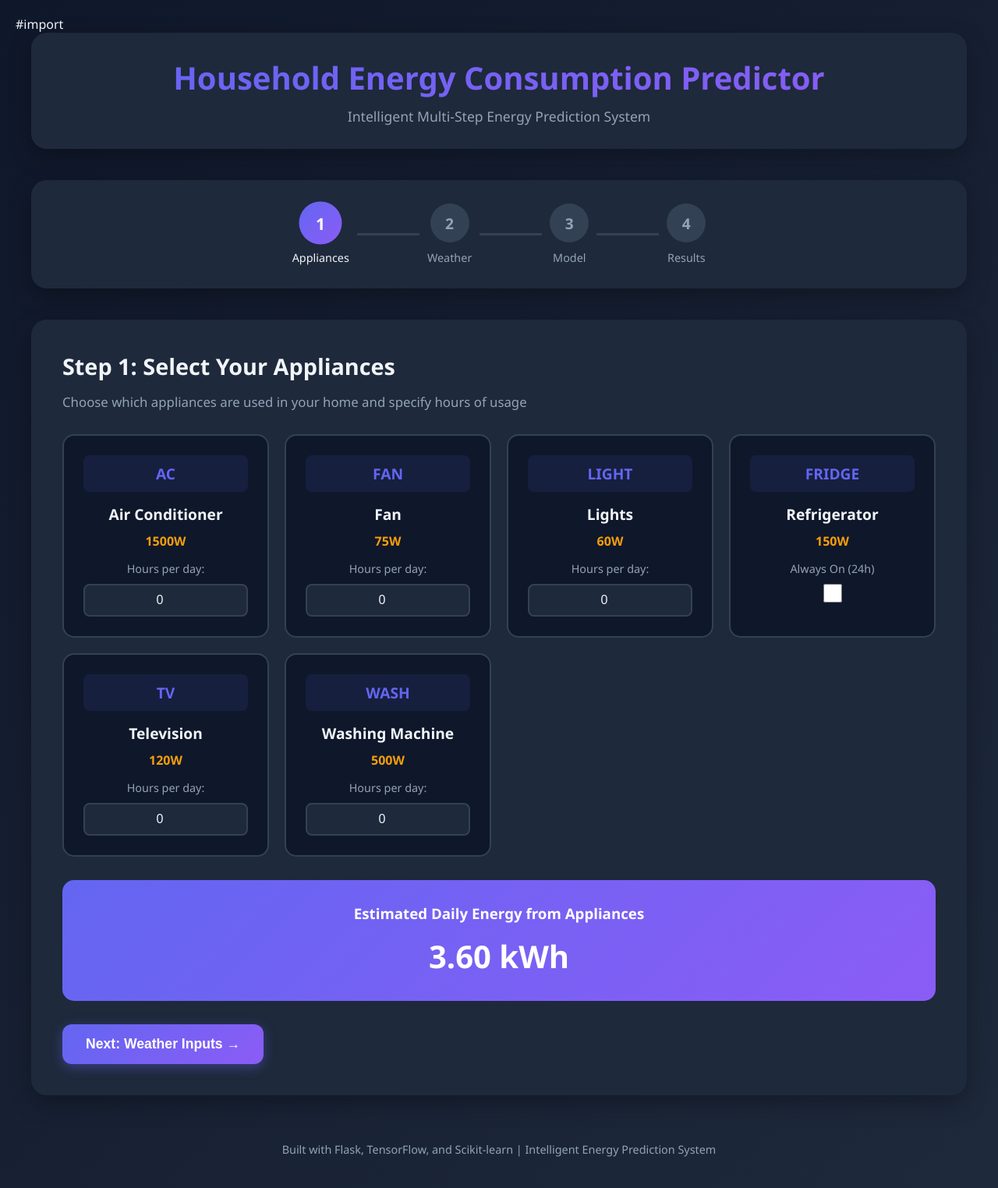
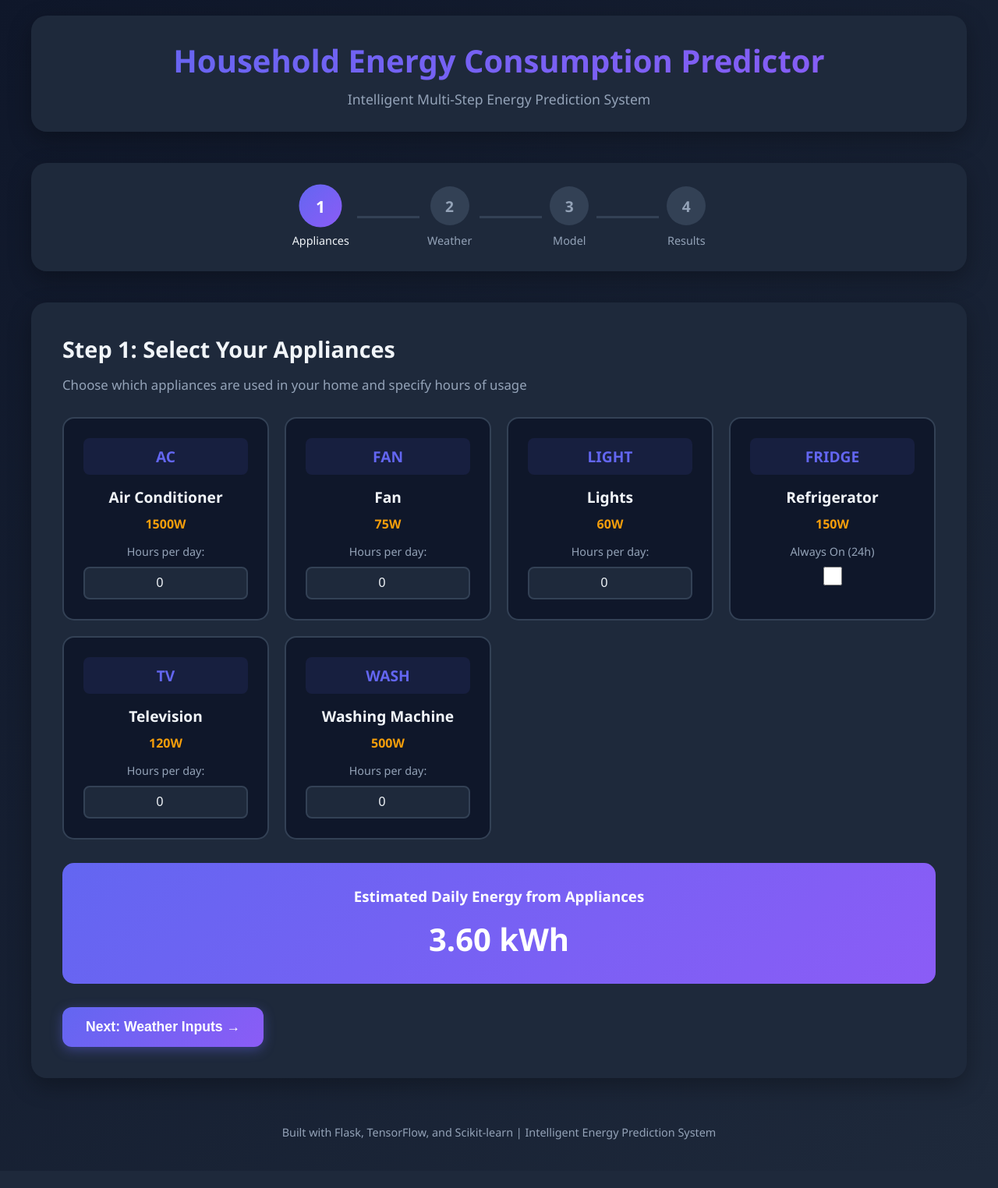
Before and after one commit to yuvashree031/Household-Energy-Prediction-System, a Flask app: page / in a window 1280 px wide. Shown: the whole page at 78% size. After the commit the page ends 1462 px from the top, so only its background shows below. Run offline with Flask 3, Linux system fonts and the light colour scheme.

Commit message:
Update index.html

```diff
--- a/app/templates/index.html
+++ b/app/templates/index.html
@@ -1,5 +1,4 @@
 <!DOCTYPE html>
-#import
 <html lang="en">
 <head>
     <meta charset="UTF-8">
```
